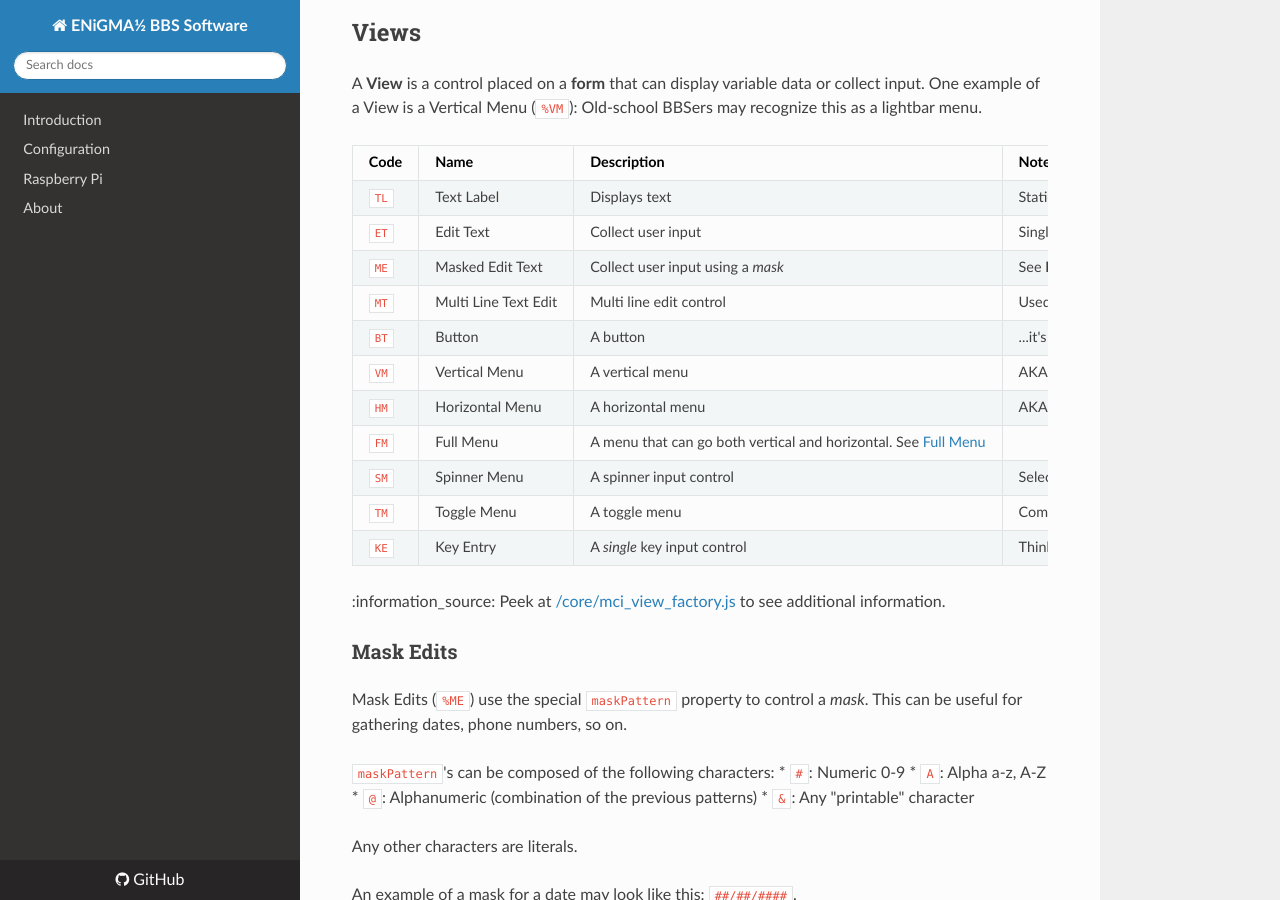
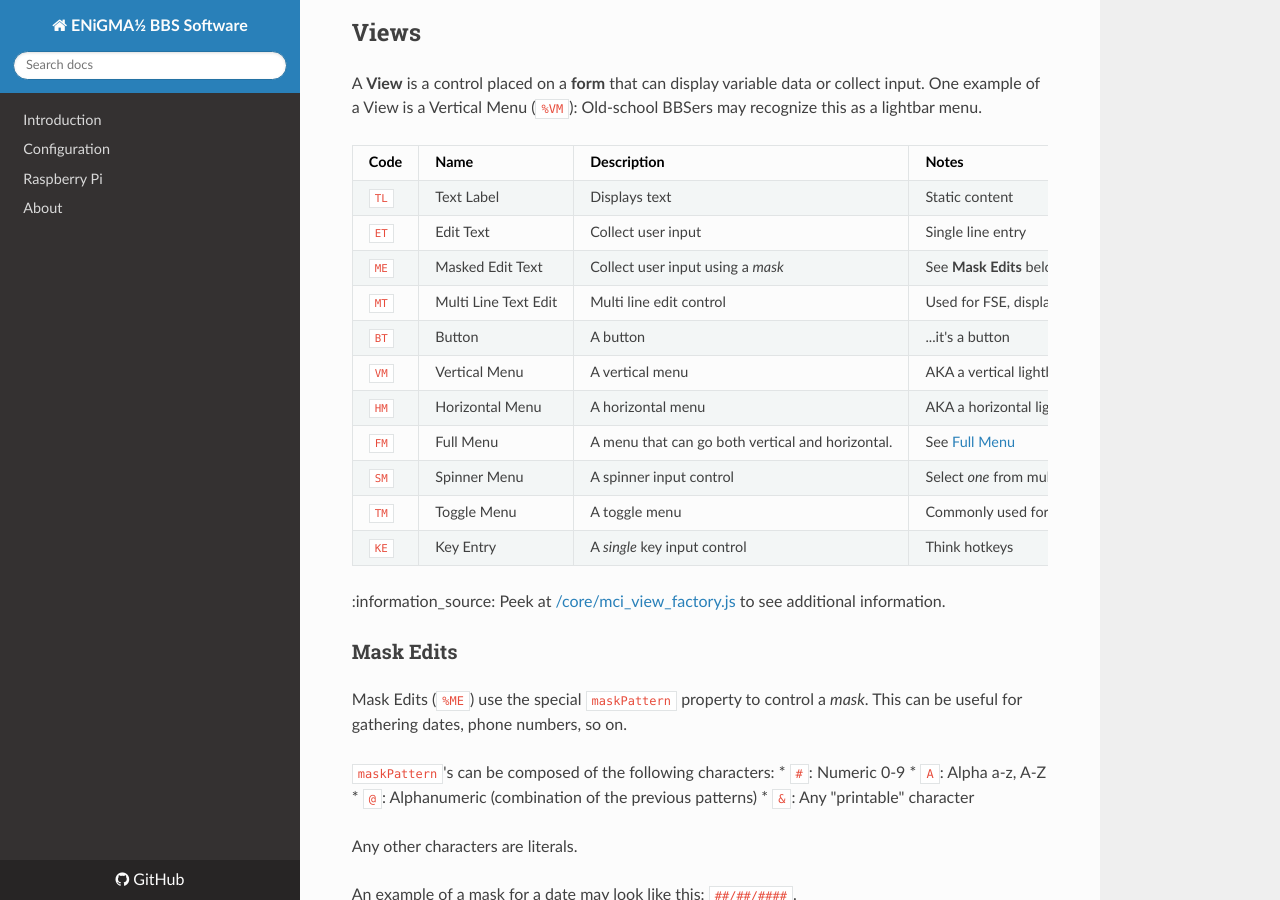
Before and after one commit to NuSkooler/enigma-bbs, an MkDocs documentation site: the page built from docs/art/mci.md, in a window 1280 px wide and 900 px high, scrolled down 3636 px. Built offline with MkDocs 1.6.1, drawn with Linux system fonts in a browser that asks for light colours; nearby versions of some CDN libraries; old or Windows-style settings are respelled for this version of MkDocs.

Commit message:
Tweak to full menu listing

```diff
--- a/docs/art/mci.md
+++ b/docs/art/mci.md
@@ -123,7 +123,7 @@ a Vertical Menu (`%VM`): Old-school BBSers may recognize this as a lightbar menu
 | `BT` | Button               | A button | ...it's a button |
 | `VM` | Vertical Menu        | A vertical menu | AKA a vertical lightbar; Useful for lists. See [Vertical Menu](views/vertical_menu_view.md) |
 | `HM` | Horizontal Menu      | A horizontal menu | AKA a horizontal lightbar. See [Horizontal Menu](views/horizontal_menu_view.md) |
-| `FM` | Full Menu      | A menu that can go both vertical and horizontal. See [Full Menu](views/full_menu_view.md) |
+| `FM` | Full Menu      | A menu that can go both vertical and horizontal. | See [Full Menu](views/full_menu_view.md) |
 | `SM` | Spinner Menu         | A spinner input control | Select *one* from multiple options. See [Spinner Menu](views/spinner_menu_view.md) |
 | `TM` | Toggle Menu          | A toggle menu | Commonly used for Yes/No style input |
 | `KE` | Key Entry            | A *single* key input control | Think hotkeys |
```
